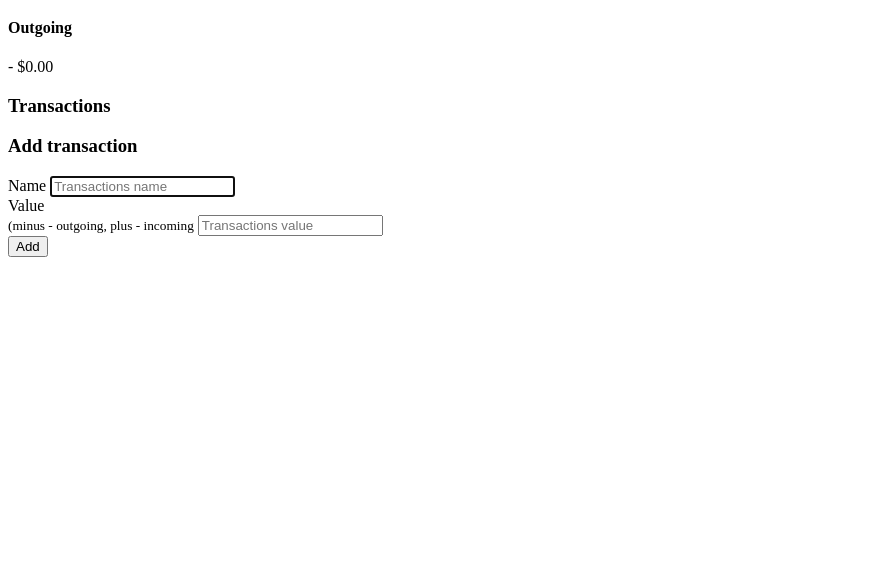
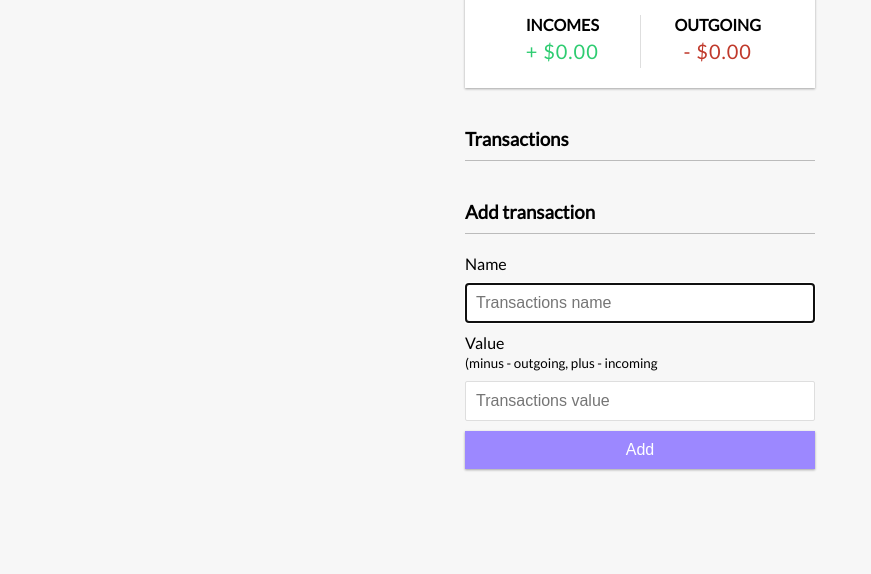
Before and after one commit to philipep-galdino/finances-web-app, a plain HTML site: page index.html in a window 1280 px wide. Shown: the part 226-800 px from the top of the page, without its empty margins (0-871 px from the left). Drawn offline with Linux system fonts and the light colour scheme; a script that the page names is missing.

Commit message:
added style.css

```diff
--- a/index.html
+++ b/index.html
@@ -4,6 +4,7 @@
     <meta charset="UTF-8">
     <meta http-equiv="X-UA-Compatible" content="IE=edge">
     <meta name="viewport" content="width=device-width, initial-scale=1.0">
+    <link rel="stylesheet" href="./style.css" />
     <title>Finances Control</title>
 </head>
 <body>
--- /dev/null
+++ b/style.css
@@ -0,0 +1,147 @@
+@import url('https://fonts.googleapis.com/css?family=Lato&display=swap');
+
+:root {
+    --box-shadow: 0 1px 3px rgba(0, 0, 0, 0.12), 0 1px 2px rgba(0, 0, 0, 0.24);
+}
+
+* {
+    box-sizing: border-box;
+}
+
+body {
+    background-color: #f7f7f7;
+    display: flex;
+    flex-direction: column;
+    align-items: center;
+    justify-content: center;
+    min-height: 100vh;
+    margin: 0;
+    font-family: 'Lato', sans-serif;
+}
+
+.container {
+    margin: 30px auto;
+    width: 350px;
+}
+
+h1 {
+    letter-spacing: 1px;
+    margin: 0;
+    color: #2e75cc;
+}
+
+h3 {
+    border-bottom: 1px solid #bbb;
+    padding-bottom: 10px;
+    margin: 40px 0 10px;
+}
+
+h4 {
+    margin: 0;
+    text-transform: uppercase;
+}
+
+.inc-exp-container {
+    background-color: #fff;
+    box-shadow: var(--box-shadow);
+    padding: 20px;
+    display: flex;
+    justify-content: space-between;
+    margin: 20px 0;
+}
+
+.inc-exp-container > div {
+    flex: 1;
+    text-align: center;
+}
+
+.inc-exp-container > div:first-of-type {
+    border-right: 1px solid #dedede;
+}
+
+.money {
+    font-size: 20px;
+    letter-spacing: 1px;
+    margin: 5px 0;
+}
+
+.money.plus {
+    color: #2ecc71;
+}
+
+.money.minus {
+    color: #c0392b;
+}
+
+label {
+    display: inline-block;
+    margin: 10px 0;
+}
+
+input[type='text'],
+input[type='number'] {
+    border: 1px solid #dedede;
+    border-radius: 2px;
+    display: block;
+    font-size: 16px;
+    padding: 10px;
+    width: 100%
+}
+
+.btn {
+    cursor: pointer;
+    background-color: #9c88ff;
+    box-shadow: var(--box-shadow);
+    color: #fff;
+    border: 0;
+    display: block;
+    font-size: 16px;
+    margin: 10px 0 30px;
+    padding: 10px;
+    width: 100%
+}
+
+.transactions {
+    list-style-type: none;
+    padding: 0;
+    margin-bottom: 40px;
+}
+
+.transactions li {
+    background-color: #fff;
+    box-shadow: var(--box-shadow);
+    color: #333;
+    display: flex;
+    justify-content: space-between;
+    position: relative;
+    padding: 10px;
+    margin: 10px 0;
+}
+
+.transactions li.plus {
+    border-right: 5px solid #2ecc71;
+}
+
+.transactions li.minus {
+    border-right: 5px solid #c0392b;
+}
+
+.delete-btn {
+    cursor: pointer;
+    background-color: #e74c3c;
+    border: 0;
+    color: #fff;
+    font-size: 20px;
+    line-height: 20px;
+    padding: 2px 5px;
+    position: absolute;
+    top: 50%;
+    left: 0;
+    transform: translate(-100%, -50%);
+    opacity: 0;
+    transition: opacity 0.3s ease;
+}
+
+.transactions li:hover .delete-btn {
+    opacity: 1;
+}
```
